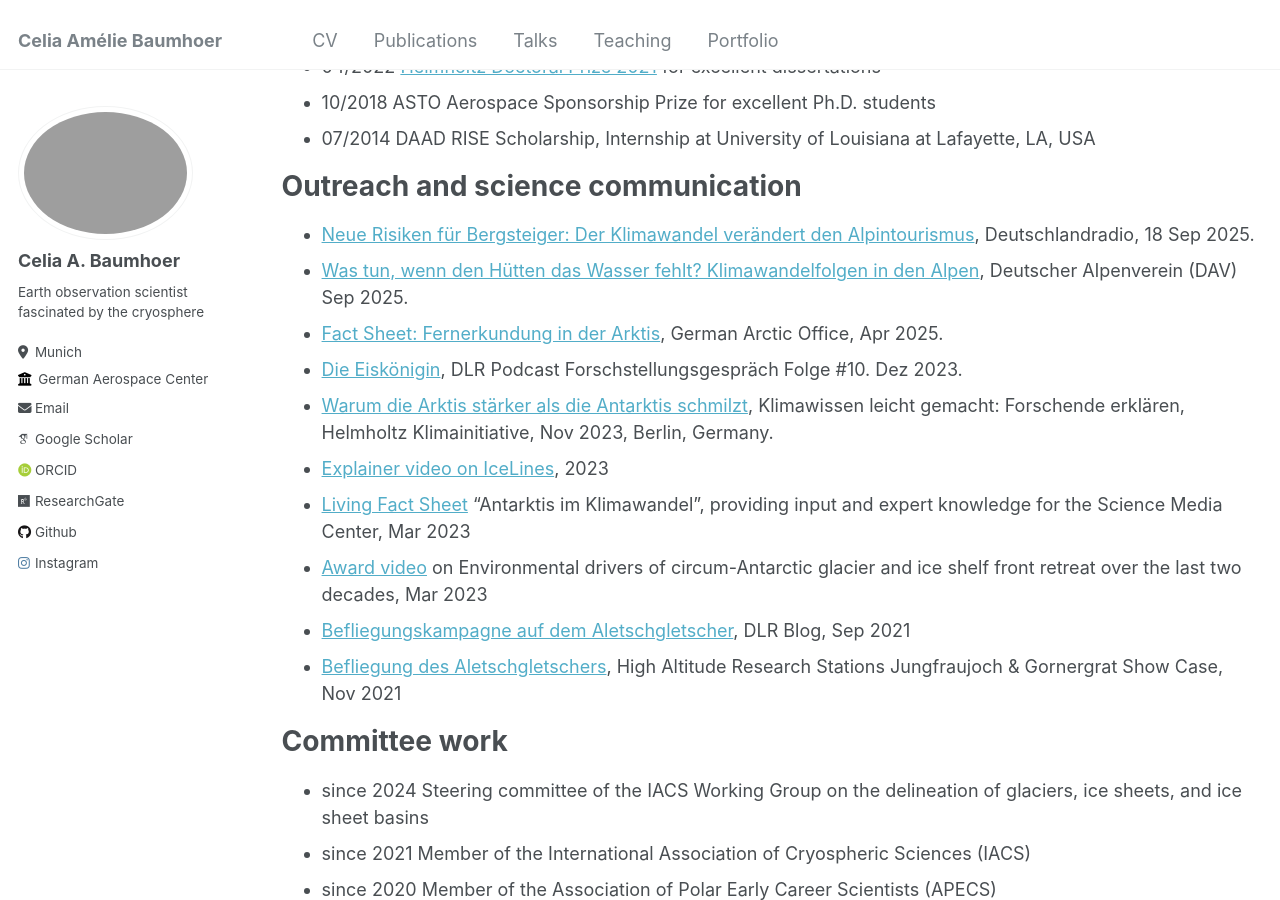
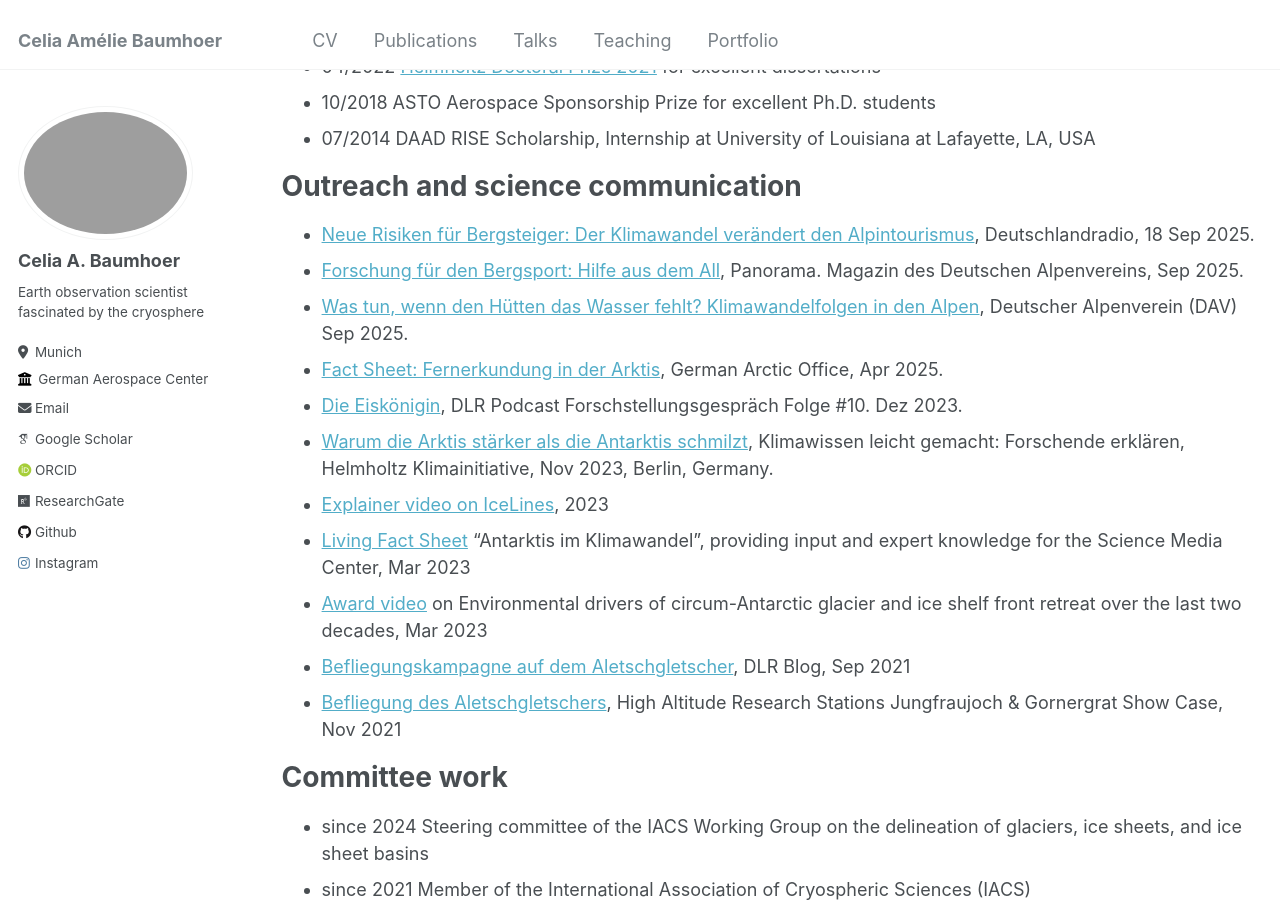
Before and after one commit to celiabaumhoer/celiabaumhoer.github.io, a Jekyll site: the page built from _pages/cv.md, in a window 1280 px wide and 900 px high, scrolled down 845 px. Built offline with Jekyll 4.4.1, drawn with Linux system fonts in a browser that asks for light colours; some web fonts are replaced.

Commit message:
Update DAV Panorama

```diff
--- a/_pages/cv.md
+++ b/_pages/cv.md
@@ -42,6 +42,7 @@ Awards
 Outreach and science communication
 ======
 * [Neue Risiken für Bergsteiger: Der Klimawandel verändert den Alpintourismus](https://www.deutschlandfunk.de/neue-risiken-fuer-bergsteiger-der-klimawandel-veraendert-den-alpintourismus-100.html), Deutschlandradio, 18 Sep 2025.
+* [Forschung für den Bergsport: Hilfe aus dem All](https://www.alpenverein.de/panorama/2025_04), Panorama. Magazin des Deutschen Alpenvereins, Sep 2025.
 * [Was tun, wenn den Hütten das Wasser fehlt? Klimawandelfolgen in den Alpen](https://www.youtube.com/watch?v=pvvXuJkoeQE&t=1159s), Deutscher Alpenverein (DAV) Sep 2025.
 * [Fact Sheet: Fernerkundung in der Arktis](https://www.arctic-office.de/fileadmin/user_upload/www.arctic-office.de/PDF_uploads/Fact_Sheets/Factsheet_Fernerkundung_web_deutsch.pdf), German Arctic Office, Apr 2025.
 * [Die Eiskönigin](https://open.spotify.com/episode/2AKC7LJSKDnznBpWkqRq9c?si=1b62d8d18cb44d), DLR Podcast Forschstellungsgespräch Folge #10. Dez 2023.
```
